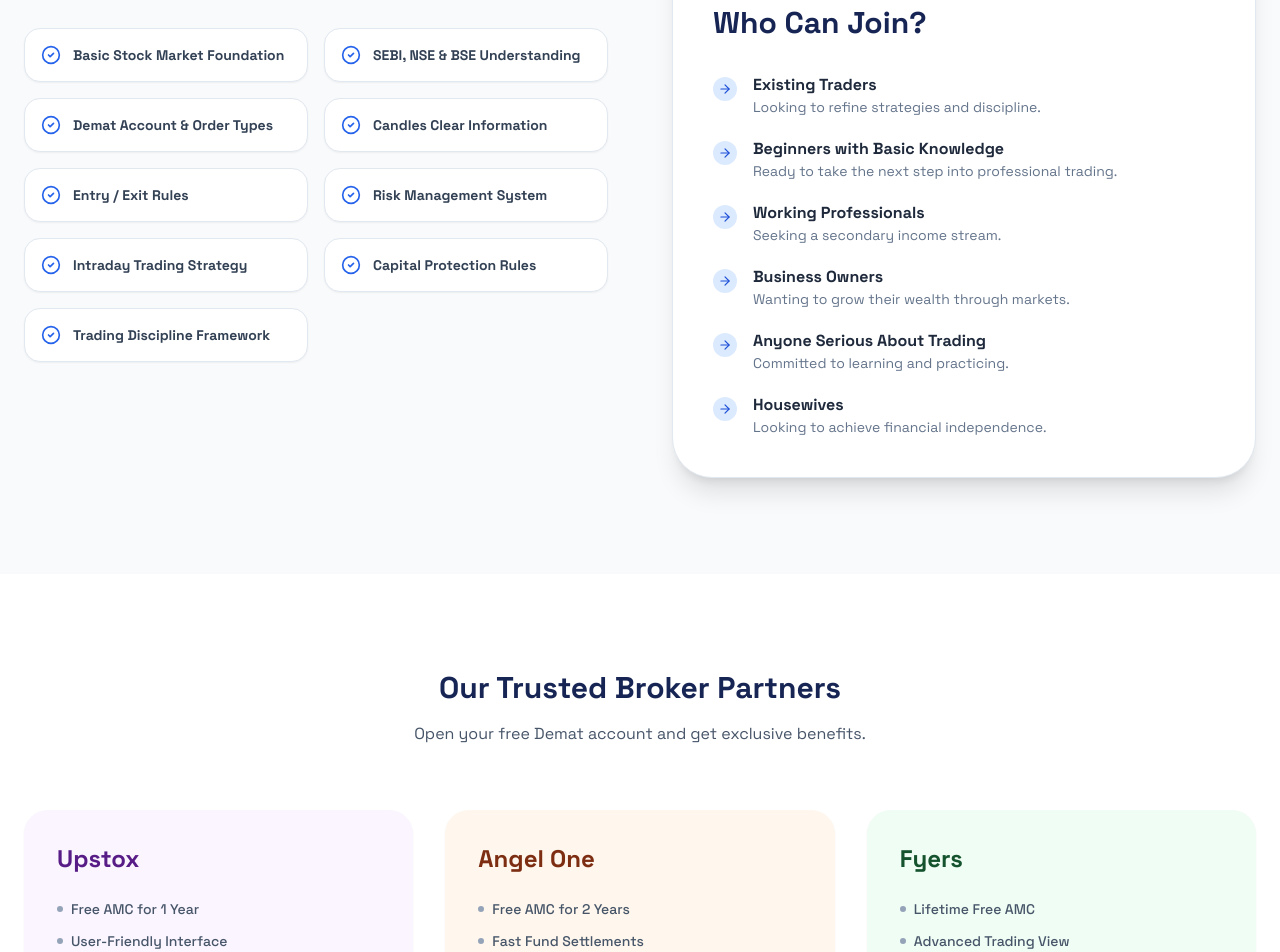
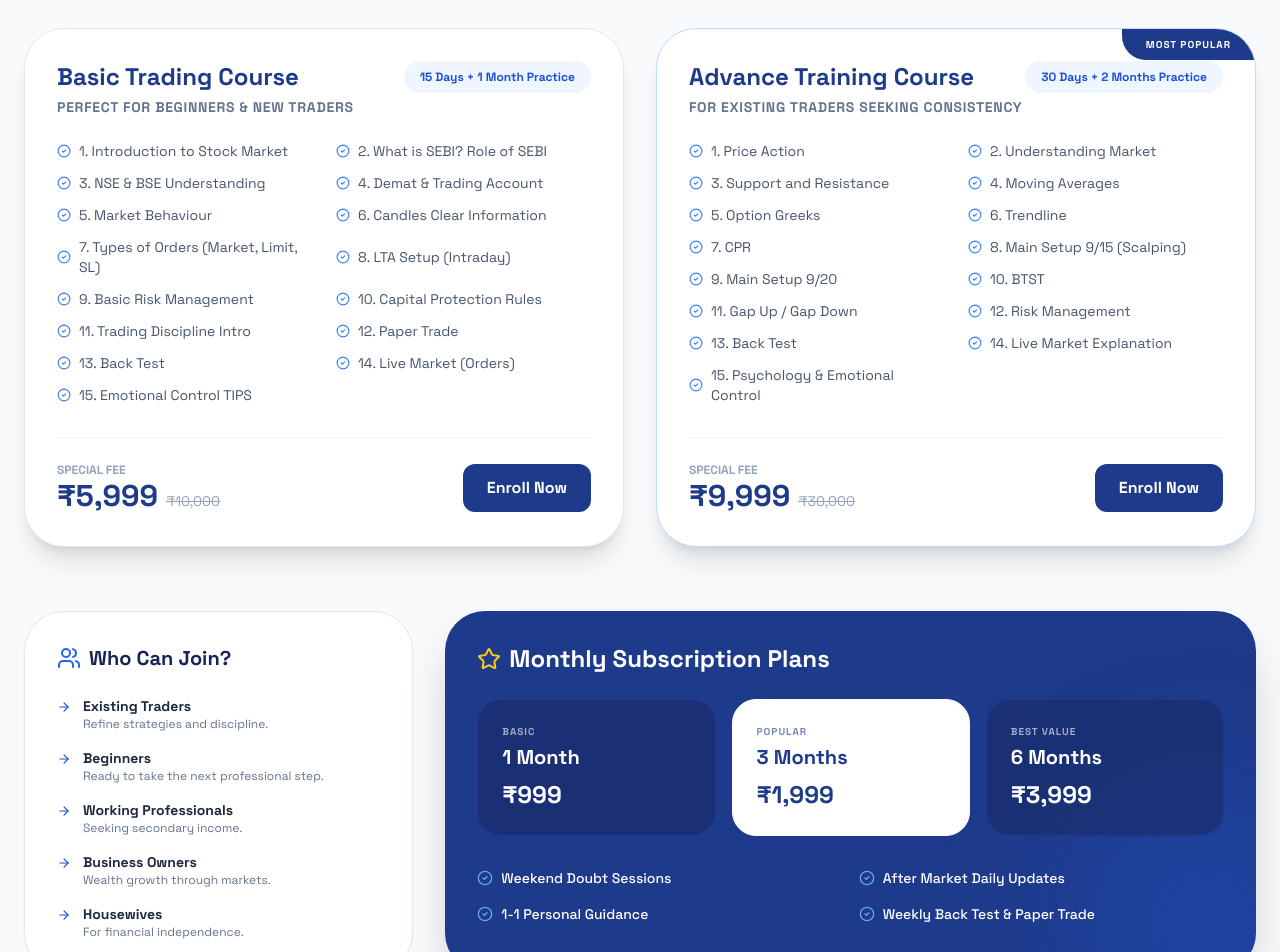
Before and after one commit to doraswamyraju/lakshitatradingacademy, a React (Vite) app: page / in a window 1280 px wide. Shown: the part 3440-4392 px from the top of the page. Built offline with nearby package versions, Linux system fonts and the light colour scheme.

Commit message:
Finalize frontend course details, fix chart visibility, and resolve button overlap

```diff
--- a/components/LandingPage.tsx
+++ b/components/LandingPage.tsx
@@ -352,64 +352,132 @@ const LandingPage: React.FC<LandingPageProps> = ({ onLogin }) => {
       {/* Course Highlights & Who Can Join */}
       <section id="courses" className="py-24 px-6 bg-slate-50 relative overflow-hidden">
         <div className="max-w-7xl mx-auto relative z-10">
-          <div className="grid lg:grid-cols-2 gap-16">
+          <div className="text-center mb-16">
+            <h2 className="text-3xl md:text-5xl font-black mb-4 text-blue-950">Comprehensive Training Programs</h2>
+            <p className="text-slate-600 font-medium">Heikinashi + ADX/DMI + Bollinger Band &mdash; Our Signature Setup</p>
+          </div>
 
-            {/* Course Highlights */}
-            <div>
-              <div className="text-left mb-10">
-                <h2 className="text-3xl md:text-5xl font-black mb-4 text-blue-950">Our Course Highlights</h2>
-                <p className="text-slate-600 font-medium bg-blue-100 text-blue-900 inline-block px-4 py-2 rounded-xl mt-2">
-                  Heikinashi + ADX/DMI + Bollinger Band
-                </p>
+          <div className="grid lg:grid-cols-2 gap-8 mb-16">
+            {/* Basic Course Card */}
+            <div className="bg-white rounded-[40px] p-8 border border-slate-200 shadow-xl hover:border-blue-300 transition-all">
+              <div className="flex justify-between items-start mb-6">
+                <div>
+                  <h3 className="text-2xl font-black text-blue-900 mb-1">Basic Trading Course</h3>
+                  <p className="text-sm text-slate-500 font-bold uppercase tracking-wider">Perfect for Beginners & New Traders</p>
+                </div>
+                <div className="bg-blue-50 text-blue-700 px-4 py-2 rounded-2xl text-xs font-bold">15 Days + 1 Month Practice</div>
               </div>
-              <div className="grid sm:grid-cols-2 gap-4">
+              <div className="grid sm:grid-cols-2 gap-x-6 gap-y-3 mb-8">
                 {[
-                  'Basic Stock Market Foundation',
-                  'SEBI, NSE & BSE Understanding',
-                  'Demat Account & Order Types',
-                  'Candles Clear Information',
-                  'Entry / Exit Rules',
-                  'Risk Management System',
-                  'Intraday Trading Strategy',
-                  'Capital Protection Rules',
-                  'Trading Discipline Framework'
-                ].map((highlight, idx) => (
-                  <div key={idx} className="bg-white p-4 rounded-2xl border border-slate-200 flex items-center gap-3 shadow-sm hover:border-blue-300 transition-colors">
-                    <CheckCircle2 className="text-blue-600 flex-shrink-0" size={20} />
-                    <span className="font-bold text-slate-700 text-sm">{highlight}</span>
+                  "Introduction to Stock Market", "What is SEBI? Role of SEBI", "NSE & BSE Understanding",
+                  "Demat & Trading Account", "Market Behaviour", "Candles Clear Information",
+                  "Types of Orders (Market, Limit, SL)", "LTA Setup (Intraday)", "Basic Risk Management",
+                  "Capital Protection Rules", "Trading Discipline Intro", "Paper Trade",
+                  "Back Test", "Live Market (Orders)", "Emotional Control TIPS"
+                ].map((item, i) => (
+                  <div key={i} className="flex items-center gap-2 text-sm text-slate-600">
+                    <CheckCircle2 size={14} className="text-blue-500 shrink-0" />
+                    <span>{i + 1}. {item}</span>
                   </div>
                 ))}
               </div>
+              <div className="pt-6 border-t border-slate-100 flex items-center justify-between">
+                <div>
+                  <span className="text-xs text-slate-400 font-bold uppercase block">Special Fee</span>
+                  <span className="text-3xl font-black text-blue-900">₹5,999</span>
+                  <span className="text-sm text-slate-400 line-through ml-2">₹10,000</span>
+                </div>
+                <button onClick={() => setIsEnrollOpen(true)} className="px-6 py-3 bg-blue-900 text-white rounded-xl font-bold hover:bg-blue-800 transition-all">Enroll Now</button>
+              </div>
             </div>
 
-            {/* Who Can Join */}
-            <div className="bg-white rounded-[40px] p-10 border border-slate-200 shadow-xl">
-              <div className="w-16 h-16 rounded-2xl bg-blue-50 flex items-center justify-center mb-6">
-                <Users className="text-blue-600" size={32} />
+            {/* Advance Course Card */}
+            <div className="bg-white rounded-[40px] p-8 border border-blue-200 shadow-xl relative overflow-hidden">
+              <div className="absolute top-0 right-0 bg-blue-900 text-white px-6 py-2 rounded-bl-3xl text-[10px] font-bold uppercase tracking-widest">Most Popular</div>
+              <div className="flex justify-between items-start mb-6">
+                <div>
+                  <h3 className="text-2xl font-black text-blue-900 mb-1">Advance Training Course</h3>
+                  <p className="text-sm text-slate-500 font-bold uppercase tracking-wider">For Existing Traders Seeking Consistency</p>
+                </div>
+                <div className="bg-blue-50 text-blue-700 px-4 py-2 rounded-2xl text-xs font-bold">30 Days + 2 Months Practice</div>
               </div>
-              <h3 className="text-3xl font-black text-blue-950 mb-8">Who Can Join?</h3>
-              <ul className="space-y-5">
+              <div className="grid sm:grid-cols-2 gap-x-6 gap-y-3 mb-8">
                 {[
-                  { title: 'Existing Traders', desc: 'Looking to refine strategies and discipline.' },
-                  { title: 'Beginners with Basic Knowledge', desc: 'Ready to take the next step into professional trading.' },
-                  { title: 'Working Professionals', desc: 'Seeking a secondary income stream.' },
-                  { title: 'Business Owners', desc: 'Wanting to grow their wealth through markets.' },
-                  { title: 'Anyone Serious About Trading', desc: 'Committed to learning and practicing.' },
-                  { title: 'Housewives', desc: 'Looking to achieve financial independence.' }
+                  "Price Action", "Understanding Market", "Support and Resistance",
+                  "Moving Averages", "Option Greeks", "Trendline", "CPR",
+                  "Main Setup 9/15 (Scalping)", "Main Setup 9/20", "BTST",
+                  "Gap Up / Gap Down", "Risk Management", "Back Test",
+                  "Live Market Explanation", "Psychology & Emotional Control"
+                ].map((item, i) => (
+                  <div key={i} className="flex items-center gap-2 text-sm text-slate-600">
+                    <CheckCircle2 size={14} className="text-blue-500 shrink-0" />
+                    <span>{i + 1}. {item}</span>
+                  </div>
+                ))}
+              </div>
+              <div className="pt-6 border-t border-slate-100 flex items-center justify-between">
+                <div>
+                  <span className="text-xs text-slate-400 font-bold uppercase block">Special Fee</span>
+                  <span className="text-3xl font-black text-blue-900">₹9,999</span>
+                  <span className="text-sm text-slate-400 line-through ml-2">₹30,000</span>
+                </div>
+                <button onClick={() => setIsEnrollOpen(true)} className="px-6 py-3 bg-blue-900 text-white rounded-xl font-bold hover:bg-blue-800 transition-all">Enroll Now</button>
+              </div>
+            </div>
+          </div>
+
+          {/* Who Can Join & Monthly Subscription */}
+          <div className="grid lg:grid-cols-3 gap-8">
+            <div className="bg-white rounded-[40px] p-8 border border-slate-200 shadow-sm col-span-1">
+              <h3 className="text-xl font-black text-blue-950 mb-6 flex items-center gap-2">
+                <Users className="text-blue-600" size={24} /> Who Can Join?
+              </h3>
+              <ul className="space-y-4">
+                {[
+                  { title: "Existing Traders", desc: "Refine strategies and discipline." },
+                  { title: "Beginners", desc: "Ready to take the next professional step." },
+                  { title: "Working Professionals", desc: "Seeking secondary income." },
+                  { title: "Business Owners", desc: "Wealth growth through markets." },
+                  { title: "Housewives", desc: "For financial independence." }
                 ].map((person, idx) => (
-                  <li key={idx} className="flex items-start gap-4">
-                    <div className="w-6 h-6 rounded-full bg-blue-100 flex items-center justify-center flex-shrink-0 mt-1">
-                      <ArrowRight className="text-blue-700" size={14} />
-                    </div>
+                  <li key={idx} className="flex items-start gap-3">
+                    <ArrowRight className="text-blue-700 mt-1 shrink-0" size={14} />
                     <div>
-                      <h4 className="font-bold text-slate-800">{person.title}</h4>
-                      <p className="text-sm text-slate-500">{person.desc}</p>
+                      <h4 className="font-bold text-slate-800 text-sm">{person.title}</h4>
+                      <p className="text-xs text-slate-500">{person.desc}</p>
                     </div>
                   </li>
                 ))}
               </ul>
             </div>
 
+            <div className="bg-blue-900 rounded-[40px] p-8 text-white col-span-2 relative overflow-hidden shadow-2xl">
+              <div className="absolute -bottom-20 -right-20 w-64 h-64 bg-blue-600 rounded-full blur-[80px] opacity-30"></div>
+              <div className="relative z-10">
+                <h3 className="text-2xl font-black mb-6 flex items-center gap-2">
+                  <Star className="text-yellow-400" size={24} /> Monthly Subscription Plans
+                </h3>
+                <div className="grid sm:grid-cols-3 gap-4 mb-8">
+                  {[
+                    { period: "1 Month", price: "₹999", tag: "Basic" },
+                    { period: "3 Months", price: "₹1,999", tag: "Popular", highlight: true },
+                    { period: "6 Months", price: "₹3,999", tag: "Best Value" }
+                  ].map((plan, i) => (
+                    <div key={i} className={`p-6 rounded-3xl border ${plan.highlight ? 'bg-white text-blue-900 border-white' : 'bg-blue-950/40 border-blue-800/50 text-white'}`}>
+                      <p className="text-[10px] font-bold uppercase tracking-widest opacity-60 mb-1">{plan.tag}</p>
+                      <h4 className="text-xl font-black mb-2">{plan.period}</h4>
+                      <p className="text-2xl font-black">{plan.price}</p>
+                    </div>
+                  ))}
+                </div>
+                <div className="grid sm:grid-cols-2 gap-4 text-sm font-medium">
+                  <div className="flex items-center gap-2"><CheckCircle2 size={16} className="text-blue-400" /> Weekend Doubt Sessions</div>
+                  <div className="flex items-center gap-2"><CheckCircle2 size={16} className="text-blue-400" /> After Market Daily Updates</div>
+                  <div className="flex items-center gap-2"><CheckCircle2 size={16} className="text-blue-400" /> 1-1 Personal Guidance</div>
+                  <div className="flex items-center gap-2"><CheckCircle2 size={16} className="text-blue-400" /> Weekly Back Test & Paper Trade</div>
+                </div>
+              </div>
+            </div>
           </div>
         </div>
       </section>
@@ -674,6 +742,7 @@ const LandingPage: React.FC<LandingPageProps> = ({ onLogin }) => {
                 <li>Stock market trading involves financial risk.</li>
                 <li>Lakshita Trading Academy provides educational training only.</li>
                 <li>We do not provide any calls/tips, investment advice, or guarantee profit.</li>
+                <li>Participants must consult a registered financial advisor before making investment decisions.</li>
               </ul>
               <div className="mt-8">
                 <p className="text-sm text-blue-200/40">© 2024 Lakshita Trading Academy. All rights reserved.</p>
```
Also changed, not shown: components/LightweightMarketChart.tsx (+31 -54 lines), components/MarketDashboard.tsx (+5 -4 lines), components/TradingPanel.tsx (+9 -9 lines).
